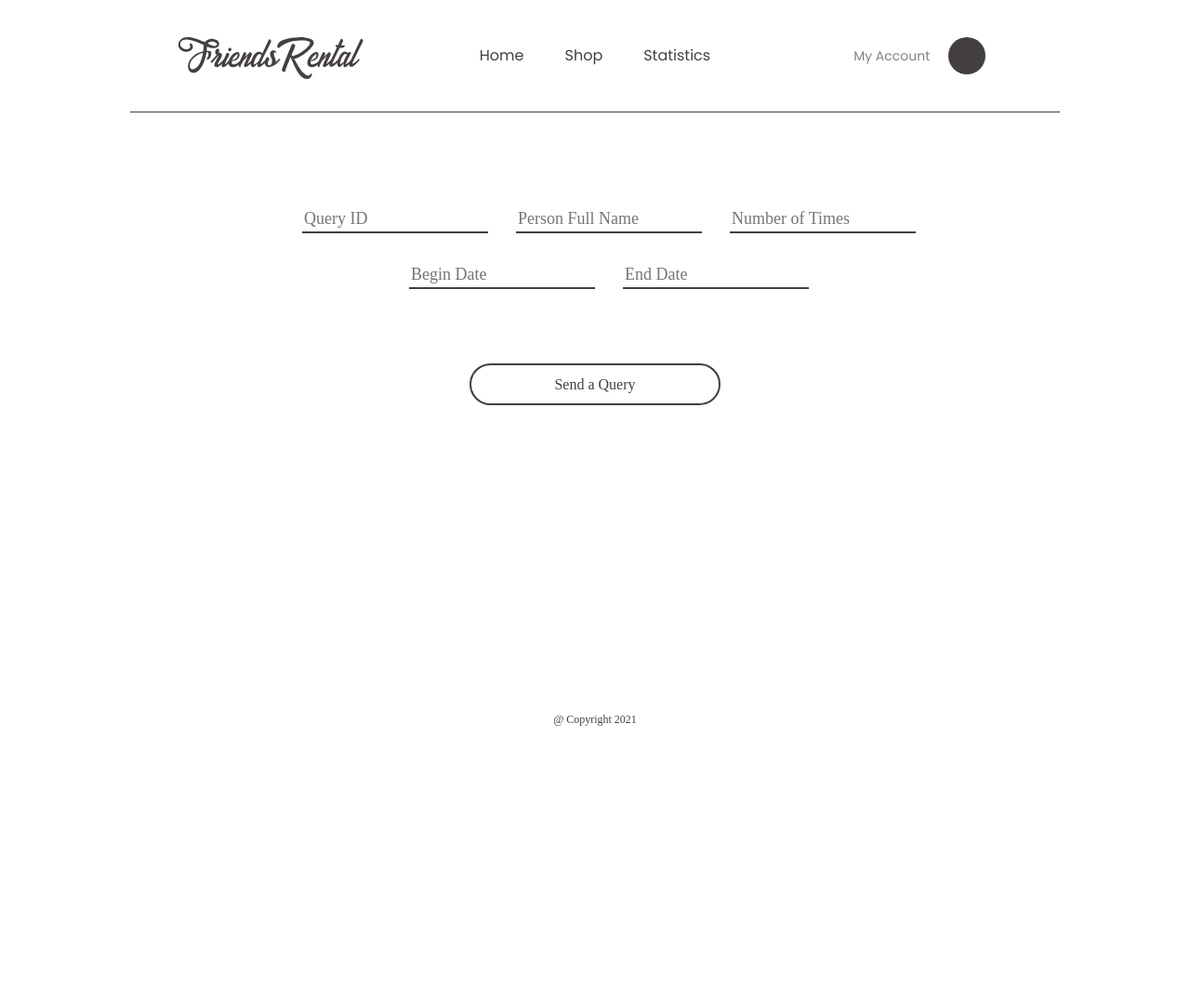
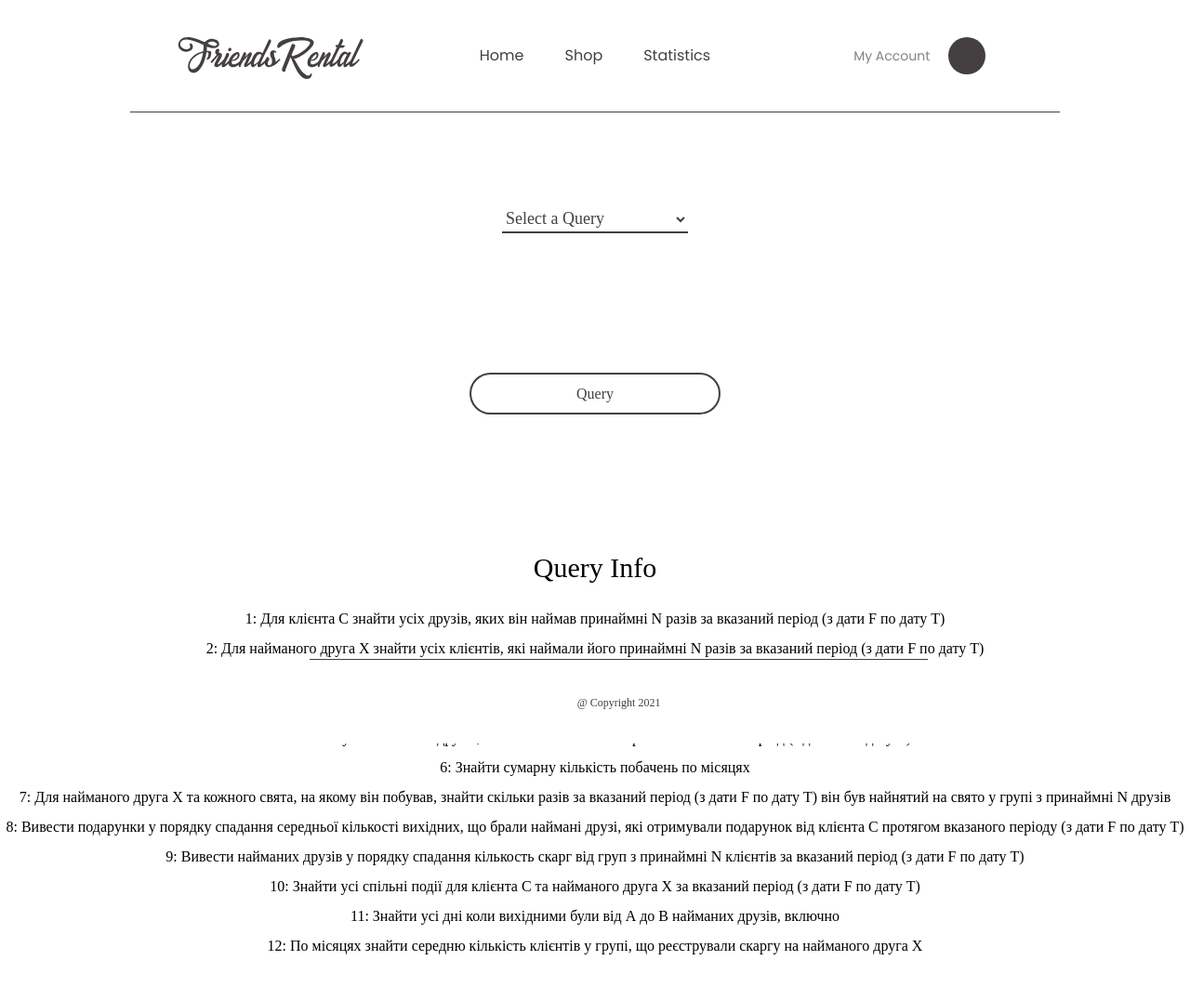
Before and after one commit to funyarinpa01/friends-rent, a Flask app: page /statistics in a window 1280 px wide. Shown: the whole page at 93% size. Before the commit the page ends 781 px from the top, so only its background shows below. Run offline with Flask 2, Linux system fonts and the light colour scheme; some libraries are stand-ins or nearby versions; some web fonts are replaced.

Commit message:
Dynamic query serving in progress, footer

```diff
--- a/web-app/app.py
+++ b/web-app/app.py
@@ -7,6 +7,7 @@
 
 
 app = Flask(__name__)
+app.config['SEND_FILE_MAX_AGE_DEFAULT'] = 0  # don't touch it for now, stops browser from caching old css, etc.
 
 friend_info_ = None
 order_info_ = None
--- a/web-app/static/css/styles.css
+++ b/web-app/static/css/styles.css
@@ -1,3 +1,15 @@
+body{
+    min-height:100vh;
+    margin:0;
+    position:relative;
+}
+
+body::after {
+    content: '';
+    display: block;
+    height: 50px; /* Set same as footer's height */
+}
+
 /* Log In Page */
 
 /* Logo Container */
@@ -177,13 +189,26 @@
 /* Footer */
 
 .footer {
+    background-color: white;
+    position: fixed;
+    text-align: center;
+    bottom: 0;
     width: 100%;
-    text-align: center;
-    position: absolute;
-    bottom: 0;
+    height: 50px;
+    padding-top: 40px;
 }
 
-.footer p {
+.footer-width-limiter {
+    width: 52%;
+    position: inherit;
+    height: inherit;
+    padding: inherit;
+    bottom: inherit;
+    left: 26%; /* (100 - width) / 2 */
+    border-top: 1px solid rgba(68, 63, 65, 20);
+}
+
+.footer-width-limiter p {
     font-family: Circle-Rounded-Light;
     font-size: 12px;
     color: #443f41;
@@ -406,9 +431,24 @@
 
 /* Statistics Page */
 
-/* Query Selector Page */
+.query-selector {
+    text-align: center;
+    width: 700px;
+    margin: 100px auto 50px;
+}
 
-.query-selector {
+.query-selector select {
+    font-family: Circle-Rounded-Light;
+    font-size: 18px;
+    color: #443f41;
+    width: 200px;
+    height: 30px;
+    border: none;
+    background-color: transparent;
+    border-bottom: 2px solid rgba(68, 63, 65, 20);
+}
+
+.query-arguments {
     display: flex;
     justify-content: center;
     flex-wrap: wrap;
@@ -416,11 +456,8 @@
     margin: 100px auto 50px auto;
 }
 
-.query-selector li {
+.query-arguments li {
     margin: 0 0 30px 30px;
-}
-
-.query-selector li select {
     font-family: Circle-Rounded-Light;
     font-size: 18px;
     color: #443f41;
@@ -501,3 +538,11 @@
 .styled-table tbody tr:last-of-type {
     border-bottom: 2px solid #443f41;
 }
+
+.query-info-container {
+    text-align: center;
+}
+
+.query-info-container h2 {
+    font-size: 30px;
+}
--- a/web-app/static/js/dom.js
+++ b/web-app/static/js/dom.js
@@ -20,7 +20,7 @@
                 window.document.location = "shop";
             }
             break;
-        case 'browse-page':
+        case 'stats-page':
             document.getElementById("send-query-button").onclick = function () {
                 getQueryInfo();
             }
--- a/web-app/static/js/queries.js
+++ b/web-app/static/js/queries.js
@@ -1,13 +1,38 @@
-query_id_input = document.getElementById('query-id')
+query_id_input = document.getElementById('query-id');
+query_args = document.getElementById('query-arguments');
 
-query_id_input.addEventListener('keyup', function () {
-    loadQueryFormFields(this.value);
+query_id_input.addEventListener('change', function () {
+    loadQueryFormFields(parseInt(this.value));
 });
 
 let queries = [
-
+    [
+        [
+            ["type", "text"],
+            ["id", "person-name"],
+            ["placeholder", "Full Name"]
+        ],
+        [
+            ["type", "date"],
+            ["id", "begin-date"],
+            ["placeholder", "Begin Date"]
+        ]
+    ],
 ]
 
 function loadQueryFormFields(query_id) {
-    console.log(query_id);
+
+    const p = document.createElement('p');
+    p.textContent = "Query " + query_id.toString() + " arguments:";
+    query_args.appendChild(p);
+
+    for (const field of queries[query_id - 1]) {
+        const li = document.createElement('li');
+        const input = document.createElement('input');
+        for (const attr of field) {
+            input.setAttribute(attr[0], attr[1]);
+        }
+        li.appendChild(input);
+        query_args.appendChild(li);
+    }
 }
--- a/web-app/templates/footer.html
+++ b/web-app/templates/footer.html
@@ -1,3 +1,5 @@
 <footer class="footer">
-    <p>@ Copyright 2021</p>
+    <div class="footer-width-limiter">
+        <p>@ Copyright 2021</p>
+    </div>
 </footer>
--- a/web-app/templates/statistics.html
+++ b/web-app/templates/statistics.html
@@ -13,25 +13,43 @@
         <!-- Main Section -->
         <main>
             <form action="{{ url_for('get_query_info') }}" method="POST">
-                <ul class="query-selector">
-                    <li>
-                        <input type="text" class="query-form-control" name="query-id" id="query-id" placeholder="Query ID">
-                    </li>
-                    <li>
-                        <input type="text" class="query-form-control" name="person-name" id="person-name" placeholder="Person Full Name">
-                    </li>
-                    <li>
-                        <input type="text" class="query-form-control" name="times-num" id="times-num" placeholder="Number of Times">
-                    </li>
-                    <li>
-                        <input type="text" class="query-form-control" name="begin-date" id="begin-date" placeholder="Begin Date" onfocus="(this.type='date')" onblur="(this.type='text')">
-                    </li>
-                    <li>
-                        <input type="text" class="query-form-control" name="end-date" id="end-date" placeholder="End Date" onfocus="(this.type='date')" onblur="(this.type='text')">
-                    </li>
-                </ul>
+                <div class="query-selector">
+                    <select class="query-form-control" name="query-id" id="query-id">
+                        <option disabled selected value> Select a Query </option>
+                        <option value="1"> Query 1 </option>
+                        <option value="2"> Query 2 </option>
+                        <option value="3"> Query 3 </option>
+                        <option value="4"> Query 4 </option>
+                        <option value="5"> Query 5 </option>
+                        <option value="6"> Query 6 </option>
+                        <option value="7"> Query 7 </option>
+                        <option value="8"> Query 8 </option>
+                        <option value="9"> Query 9 </option>
+                        <option value="10"> Query 10 </option>
+                        <option value="11"> Query 11 </option>
+                        <option value="12"> Query 12 </option>
+                    </select>
+                </div>
+                <ul class="query-arguments" id="query-arguments"></ul>
+{#                <ul class="query-selector">#}
+{#                    <li>#}
+{#                        <input type="text" class="query-form-control" name="query-id" id="query-id" placeholder="Query ID">#}
+{#                    </li>#}
+{#                    <li>#}
+{#                        <input type="text" class="query-form-control" name="person-name" id="person-name" placeholder="Person Full Name">#}
+{#                    </li>#}
+{#                    <li>#}
+{#                        <input type="text" class="query-form-control" name="times-num" id="times-num" placeholder="Number of Times">#}
+{#                    </li>#}
+{#                    <li>#}
+{#                        <input type="text" class="query-form-control" name="begin-date" id="begin-date" placeholder="Begin Date" onfocus="(this.type='date')" onblur="(this.type='text')">#}
+{#                    </li>#}
+{#                    <li>#}
+{#                        <input type="text" class="query-form-control" name="end-date" id="end-date" placeholder="End Date" onfocus="(this.type='date')" onblur="(this.type='text')">#}
+{#                    </li>#}
+{#                </ul>#}
                 <div class="query-button-container">
-                    <button id="send-query-button" class="submit-order-button" type="submit"><p>Send a Query</p></button>
+                    <button id="send-query-button" class="submit-order-button" type="submit"><p>Query</p></button>
                 </div>
             </form>
             <table class="styled-table">
@@ -52,6 +70,35 @@
                     {% endfor %}
                 </tbody>
             </table>
+            <div class="query-info-container">
+                <p class="query-info">
+                    <h2>Query Info</h2>
+                    <br><br>
+                    1: Для клiєнта С знайти усiх друзiв, яких вiн наймав принаймнi N разiв за вказаний перiод (з дати F по дату T)
+                    <br><br>
+                    2: Для найманого друга Х знайти усiх клiєнтiв, якi наймали його принаймнi N разiв за вказаний перiод (з дати F по дату T)
+                    <br><br>
+                    3: Для найманого друга Х знайти усi свята, на якi його наймали принаймнi N разiв за вказаний перiод (з дати F по дату T)
+                    <br><br>
+                    4: Знайти усiх клiєнтiв, якi наймали щонайменше N рiзних друзiв за вказаний перiод (з дати F по дату T)
+                    <br><br>
+                    5: Знайти усiх найманих друзiв, яких наймали хоча б N разiв за вказаний перiод (з дати F по дату T)
+                    <br><br>
+                    6: Знайти сумарну кiлькiсть побачень по мiсяцях
+                    <br><br>
+                    7: Для найманого друга Х та кожного свята, на якому вiн побував, знайти скiльки разiв за вказаний перiод (з дати F по дату T) вiн був найнятий на свято у групi з принаймнi N друзiв
+                    <br><br>
+                    8: Вивести подарунки у порядку спадання середньої кiлькостi вихiдних, що брали найманi друзi, якi отримували подарунок вiд клiєнта С протягом вказаного перiоду (з дати F по дату T)
+                    <br><br>
+                    9: Вивести найманих друзiв у порядку спадання кiлькость скарг вiд груп з принаймнi N клiєнтiв за вказаний перiод (з дати F по дату T)
+                    <br><br>
+                    10: Знайти усi спiльнi подiї для клiєнта С та найманого друга Х за вказаний перiод (з дати F по дату T)
+                    <br><br>
+                    11: Знайти усi днi коли вихiдними були вiд А до В найманих друзiв, включно
+                    <br><br>
+                    12: По мiсяцях знайти середню кiлькiсть клiєнтiв у групi, що реєстрували скаргу на найманого друга Х
+                </p>
+            </div>
         </main>
         <!-- Footer -->
         {% include 'footer.html' %}
```
Also changed, not shown: web-app/static/img/info-circle-solid.svg (added).
